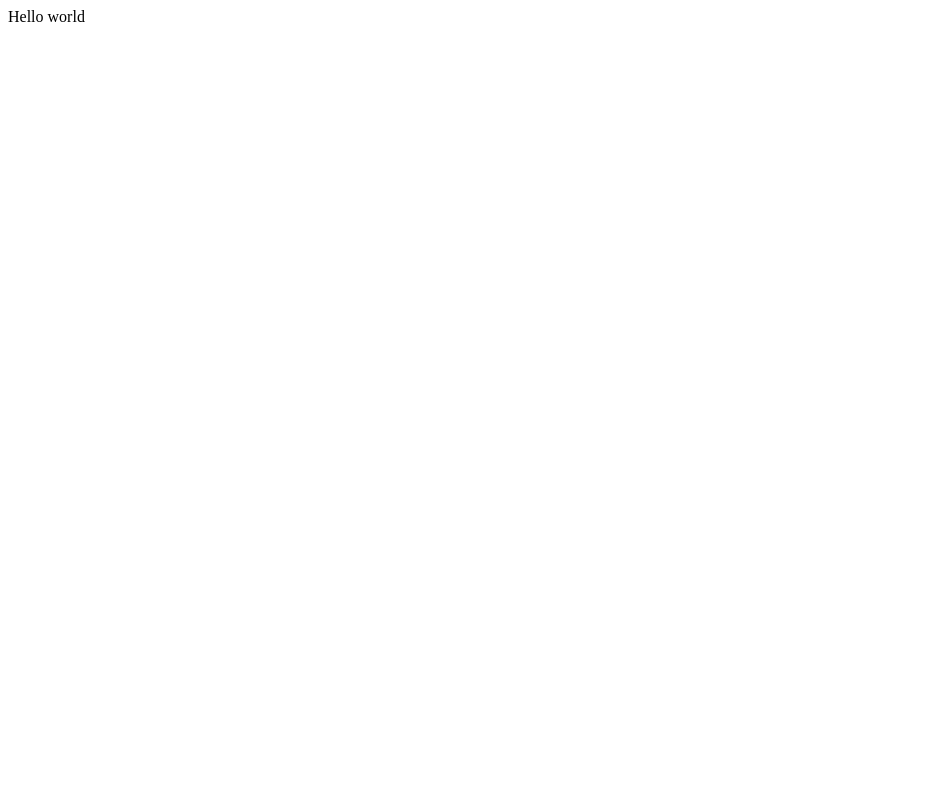
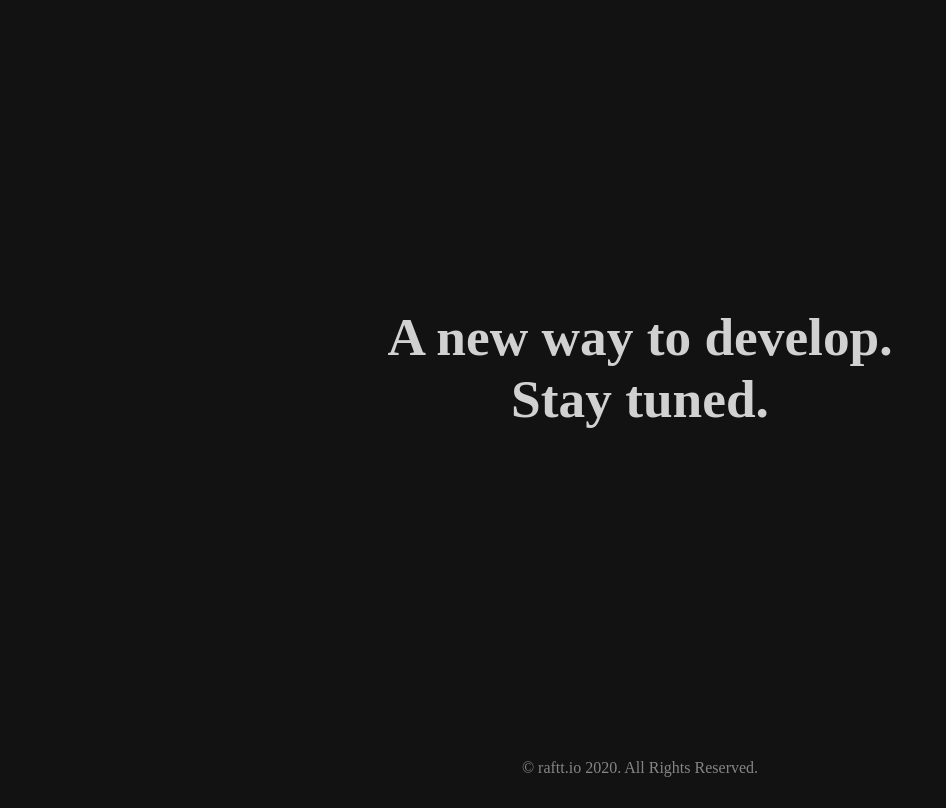
Before and after one commit to rafttio/rafttio.github.io, a plain HTML site: page index.html in a window 1280 px wide. Shown: the whole page, without its empty margins (0-946 px from the left). Drawn offline with Linux system fonts and the light colour scheme.

Commit message:
Create minimal landing page

```diff
--- a/index.html
+++ b/index.html
@@ -1 +1,39 @@
-Hello world
+<!DOCTYPE html>
+<html lang="en">
+<head>
+  <meta charset="utf-8">
+  <meta name="viewport" content="width=device-width, initial-scale=1, shrink-to-fit=no">
+  <title>raftt.io</title>
+ <style>
+    html, body {
+      height: 100%;
+    }
+
+    .center {
+      text-align: center;
+      margin: auto;
+      display:flex;
+      justify-content: center;
+      align-items: center;
+    }
+
+    .content {
+      height: 90%;
+      color: #d1d1d1;
+      font-size: 40pt;
+    }
+
+    footer {
+      height: 10%;
+      color: #858585;
+    }
+  </style>
+</head>
+<body style="background-color: #121212;">
+  <h1 class="content center">A new way to develop.<br/>Stay tuned.</h1>
+
+  <footer class="footer center">
+    <p>&copy; raftt.io 2020. All Rights Reserved.</p>
+  </footer>
+</body>
+</html>
```
